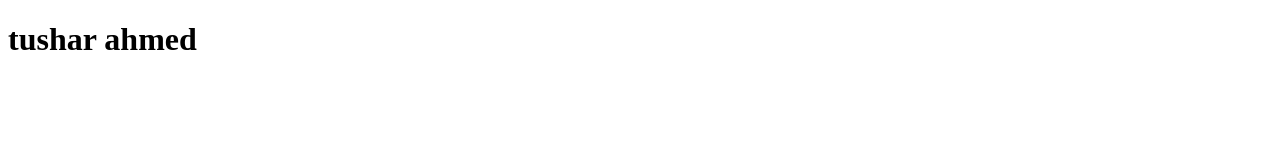
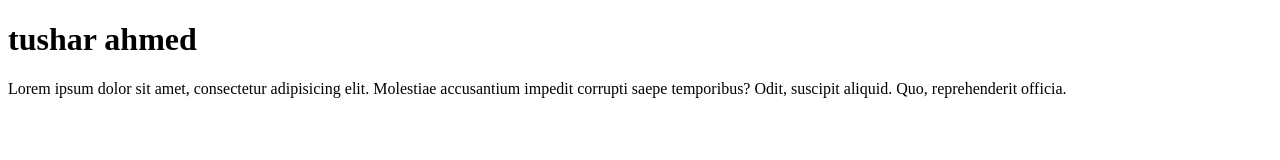
Before and after one commit to tusharahmed041/tushar-ahmed, a plain HTML site: page index.html in a window 1280 px wide. Drawn offline with Linux system fonts and the light colour scheme.

Commit message:
first line

```diff
--- a/index.html
+++ b/index.html
@@ -7,5 +7,6 @@
 </head>
 <body>
     <h1>tushar ahmed</h1>
+    <p>Lorem ipsum dolor sit amet, consectetur adipisicing elit. Molestiae accusantium impedit corrupti saepe temporibus? Odit, suscipit aliquid. Quo, reprehenderit officia.</p>
 </body>
 </html>
```
